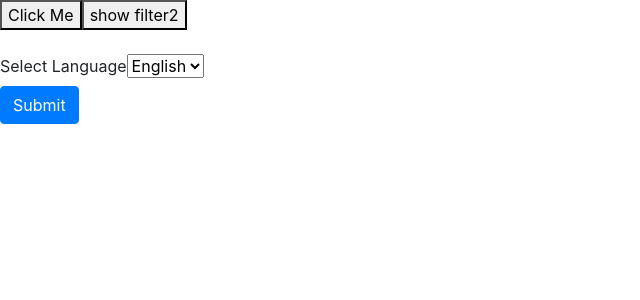
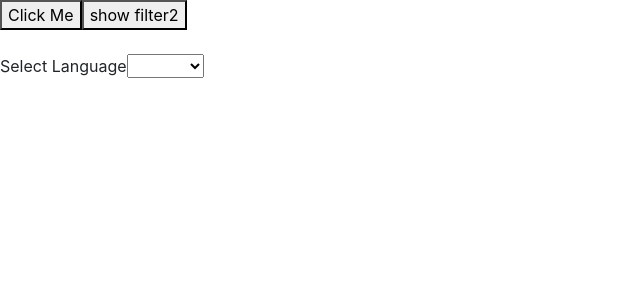
Before and after one commit to Fatma-Tarek/sidebar-ng-content, an Angular app: page / in a window 1280 px wide. Shown: the top 300 px of the page, without its empty margins (0-640 px from the left). Built offline with nearby package versions, Linux system fonts and the light colour scheme.

Commit message:
change language directly

```diff
--- a/src/app/app.component.html
+++ b/src/app/app.component.html
@@ -2,7 +2,7 @@
 <app-sidebar *ngIf="flag"
             class="appear"
            [message]="message"
-           [lang] ="defaultLanguage"
+           [lang] ="lang"
            (close)="onclose()">
           <content>
             <app-filter1></app-filter1>
@@ -13,7 +13,7 @@
 <app-sidebar *ngIf="flag2"
           [message]="message"
           class="appear"
-          [lang] ="defaultLanguage"
+          [lang] ="lang"
           (close)="onclose2()">
          <content>
            <app-filter2></app-filter2>
@@ -24,7 +24,7 @@
          <!--<app-buttons-section></app-buttons-section>-->
 </app-sidebar>
 
-<!---- Form for languages ------>
+<!---- Form for languages -----
 <br><br>
 <form (ngSubmit) = "onSubmit(f)" #f="ngForm" class="col-xs-6">
   <div class="form-group" class="col-xs-6">
@@ -43,3 +43,19 @@
           class="btn btn-primary"
           type="submit">Submit</button>
 </form>
+--------------------->
+
+<!---- Change Language directly ----->
+<br><br>
+  <div class="col-xs-6">
+    <label for="secret">Select Language</label>
+    <select
+      id="secret"
+      class="form-control"
+      name="secret"
+      [(ngModel)]= "lang"
+      class="col-xs-6">
+      <option value="EN">English</option>
+      <option value="AR">Arabic</option>
+    </select>
+  </div>
--- a/src/app/app.component.ts
+++ b/src/app/app.component.ts
@@ -8,23 +8,28 @@ import { Subscription } from 'rxjs';
   styleUrls: ['./app.component.css']
 })
 export class AppComponent implements OnDestroy {
+  @ViewChild('f') signupForm: NgForm;
+  private closeSub: Subscription;
   title = 'implement-content-projection';
   flag = false;
   flag2 = false;
   flagName = false;
   message = "unkown error"
   name!: string;
+  lang!: string;
   defaultLanguage: string = "EN";
-  @ViewChild('f') signupForm: NgForm;
-  private closeSub: Subscription;
+
   constructor(){
+    console.log("lang from parent = "+this.lang)
   }
+
   showEntryComponent(){
     if(this.flag !== true){
       console.log("hello");
       this.flag= !this.flag
     }
   }
+
   onclose(){
     this.flag= !this.flag;
     console.log(this.name)
@@ -50,6 +55,7 @@ export class AppComponent implements OnDestroy {
 
   onSubmit(f: NgForm){
     this.defaultLanguage = f.value.secret;
-    console.log(f.value.secret)  }
+    console.log(f.value.secret)
+  }
 
 }
```
